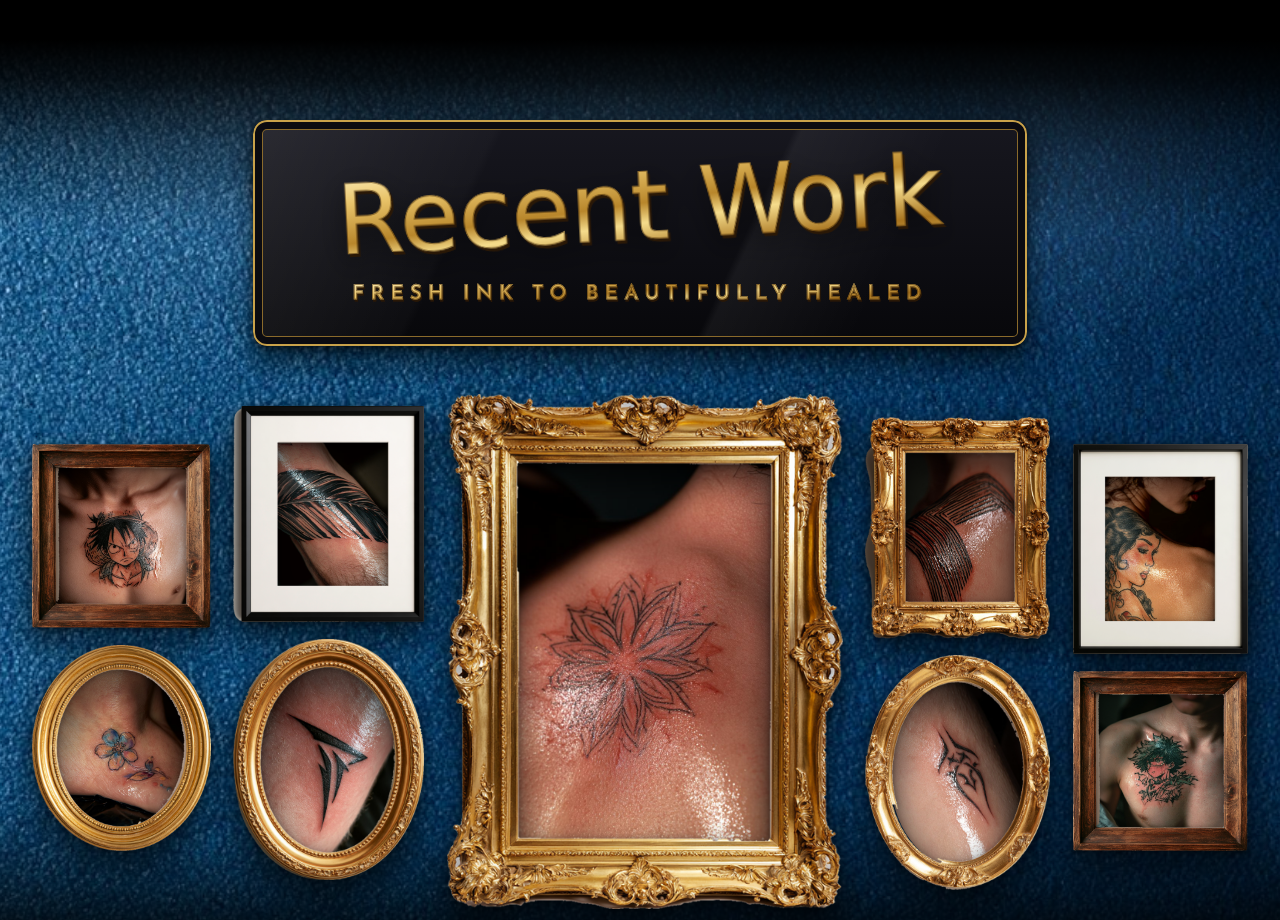
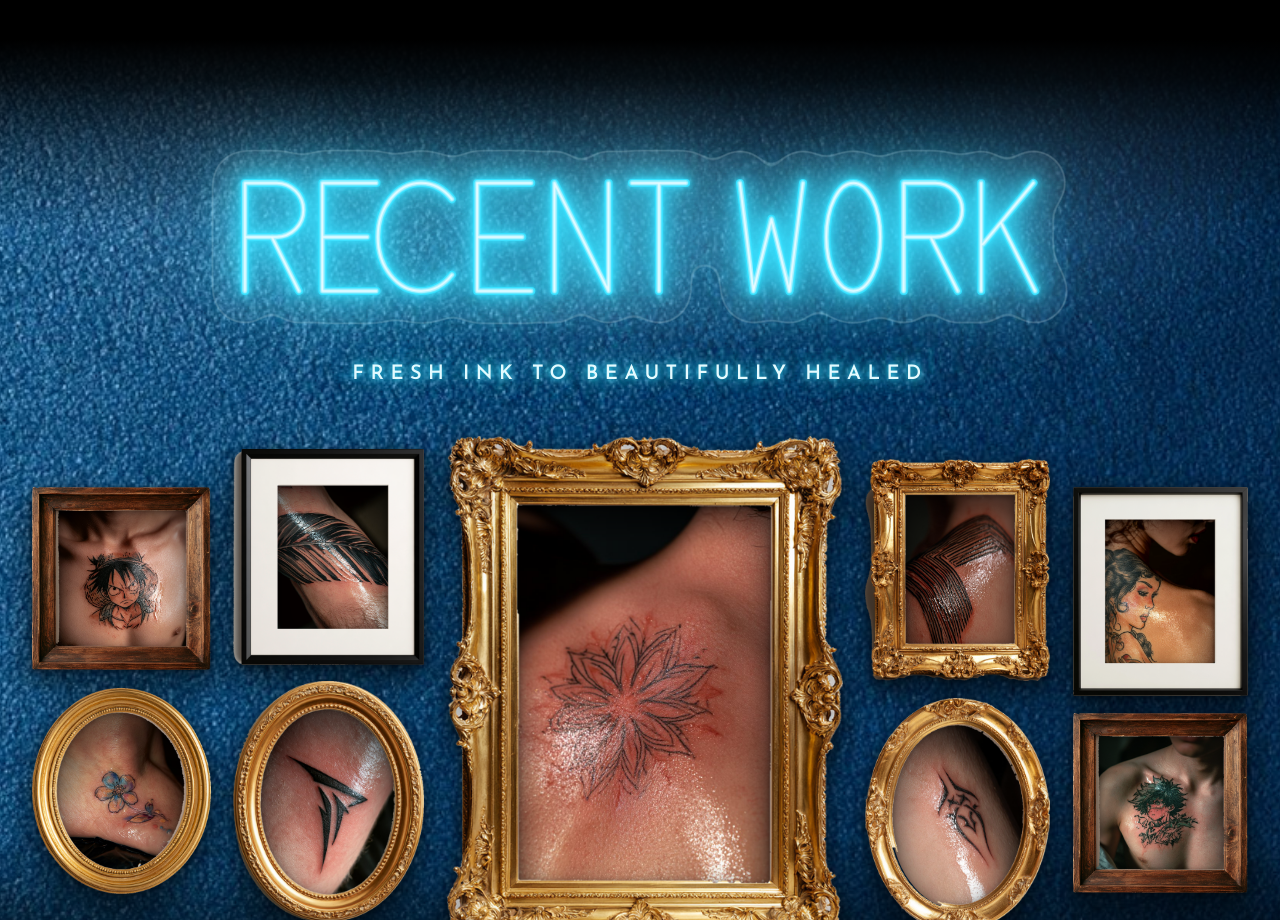
Before and after one commit to KyleZona/Always-Sunny-In-Tattoo, a plain HTML site: page index.html in a window 1280 px wide. Shown: the part 3080-4000 px from the top of the page. Drawn offline with Linux system fonts and the light colour scheme; a web font is replaced by a local one.

Commit message:
Add files via upload

```diff
--- a/index.html
+++ b/index.html
@@ -206,9 +206,39 @@ body{margin:0}
 <div aria-hidden="true" style="position: absolute; inset: 0; pointer-events: none; background-image: radial-gradient(ellipse 30% 45% at 20% 0%, rgba(230,236,255,0.18), transparent 75%), radial-gradient(ellipse 32% 50% at 50% 0%, rgba(230,236,255,0.22), transparent 75%), radial-gradient(ellipse 30% 45% at 80% 0%, rgba(230,236,255,0.18), transparent 75%), radial-gradient(ellipse 120% 95% at 50% 40%, transparent 55%, rgba(0,0,0,0.5))"></div>
 <div aria-hidden="true" style="position: absolute; inset: 0; pointer-events: none; background-image: linear-gradient(to bottom, #000000 0px, rgba(0,0,0,0.85) 40px, rgba(0,0,0,0.4) 110px, transparent 190px, transparent calc(100% - 190px), rgba(0,0,0,0.4) calc(100% - 110px), rgba(0,0,0,0.85) calc(100% - 40px), #000000 100%)"></div>
 <div style="position: relative; z-index: 1; padding: 80px 32px 88px; display: flex; flex-direction: column; gap: 48px">
-<div style="align-self: center; position: relative; display: flex; flex-direction: column; align-items: center; text-align: center; gap: 14px; padding: 34px 72px 38px; border-radius: 14px; background-color: #0b0b10; background-image: linear-gradient(115deg, rgba(255,255,255,0.09) 0%, rgba(255,255,255,0.02) 28%, transparent 29%, transparent 62%, rgba(255,255,255,0.05) 63%, transparent 80%), linear-gradient(180deg, #17171f, #07070a); box-shadow: inset 0 0 0 2px #c9a24a, inset 0 0 0 9px #0b0b10, inset 0 0 0 10px #8a6a2b, 0 18px 30px rgba(0,0,0,0.6), 0 3px 6px rgba(0,0,0,0.5)">
-<h2 id="workTitle" class="goldleaf" style="margin: 0; padding: 0 12px 6px; font-family: 'Yesteryear', cursive; font-size: 96px; line-height: 1.1; font-weight: 400; transform: rotate(-3deg)">Recent Work</h2>
-<p class="goldleaf" style="margin: 0; font-size: 20px; line-height: 1.4; font-weight: 600; letter-spacing: 0.32em; text-transform: uppercase; filter: drop-shadow(1px 2px 0 #2a1806)">Fresh Ink to Beautifully Healed</p>
+<div style="align-self: center; display: flex; flex-direction: column; align-items: center; gap: 6px; width: 100%; max-width: 900px">
+<div class="sign off" id="workSign" style="--neon: #38e1ff; position: relative; width: 100%">
+<svg class="layer-board" viewBox="0 0 1000 260" aria-hidden="true" style="position: absolute; left: 0; top: 0; display: block; width: 100%; height: auto; overflow: visible">
+<defs>
+<mask id="workEdge" maskUnits="userSpaceOnUse" x="-200" y="-200" width="1400" height="660">
+<g filter="url(#bubbleBoard)" fill="#ffffff" stroke="#ffffff" stroke-linecap="round" stroke-linejoin="round">
+<use href="#workLine" stroke-width="74"></use><rect x="40" y="98" width="920" height="64" rx="10" stroke="none"></rect>
+</g>
+<g filter="url(#bubbleBoard)" fill="#000000" stroke="#000000" stroke-linecap="round" stroke-linejoin="round">
+<use href="#workLine" stroke-width="70"></use><rect x="42" y="100" width="916" height="60" rx="8" stroke="none"></rect>
+</g>
+</mask>
+</defs>
+<g class="board">
+<g opacity="0.07"><g filter="url(#bubbleBoard)" fill="url(#acrylicSheen)" stroke="url(#acrylicSheen)" stroke-linecap="round" stroke-linejoin="round">
+<use href="#workLine" stroke-width="70"></use><rect x="42" y="100" width="916" height="60" rx="8" stroke="none"></rect>
+</g></g>
+<rect x="-200" y="-200" width="1400" height="660" fill="#ffffff" opacity="0.21" mask="url(#workEdge)"></rect>
+</g>
+</svg>
+<svg class="layer-letters" viewBox="0 0 1000 260" role="img" aria-labelledby="workTitle" style="position: relative; display: block; width: 100%; height: auto; overflow: visible">
+<title id="workTitle">Recent Work</title>
+<defs><path id="workLine" d="M61 190 V70 H96 A30 30 0 0 1 96 130 H61 M91 130 L121 190 M207 70 H147 V190 H207 M147 130 H197 M291 88 A48 60 0 1 0 291 172 M379 70 H319 V190 H379 M319 130 H369 M405 190 V70 L465 190 V70 M491 70 H551 M521 70 V190 M611 70 L626 190 L646 110 L666 190 L681 70 M737 70 A30 60 0 1 0 737 190 A30 60 0 1 0 737 70 M793 190 V70 H828 A30 30 0 0 1 828 130 H793 M823 130 L853 190 M879 70 V190 M937 70 L881 138 M901 114 L939 190"></path></defs>
+<g class="tubes" fill="none" stroke="#38e1ff" stroke-linecap="round" stroke-linejoin="round" style="filter: drop-shadow(0 0 3px #38e1ff) drop-shadow(0 0 10px #38e1ff) drop-shadow(0 0 24px rgba(56,225,255,0.85)) drop-shadow(0 0 48px rgba(56,225,255,0.6))">
+<use href="#workLine" stroke-width="9"></use>
+</g>
+<g class="tubes" fill="none" stroke-linecap="round" stroke-linejoin="round">
+<use href="#workLine" stroke="rgb(156,240,255)" stroke-width="5.5"></use>
+<use href="#workLine" stroke="rgb(231,251,255)" stroke-width="2.2"></use>
+</g>
+</svg>
+</div>
+<p style="margin: 0; color: rgb(231,251,255); font-size: 20px; line-height: 1.4; font-weight: 600; letter-spacing: 0.32em; text-transform: uppercase; text-align: center; text-shadow: 0 0 6px #38e1ff, 0 0 16px #38e1ff, 0 0 34px rgba(56,225,255,0.5)">Fresh Ink to Beautifully Healed</p>
 </div>
 <div class="gallery" id="galleryWall" data-wall="gallery" style="position: relative; width: 100%"></div>
 
@@ -312,6 +342,11 @@ body{margin:0}
 </div>
 
 
+<script>
+(function(){var el=document.getElementById('workSign');if(!el)return;
+if(!('IntersectionObserver' in window)){el.className='sign on';return;}
+var io=new IntersectionObserver(function(es){es.forEach(function(e){if(e.isIntersecting){el.classList.remove('off');el.classList.add('on');io.disconnect();}});},{threshold:0.4});io.observe(el);})();
+</script>
 <script src="data/catalog.js"></script>
 <script src="data/layout.js"></script>
 <script src="assets/js/walls.js"></script>
```
